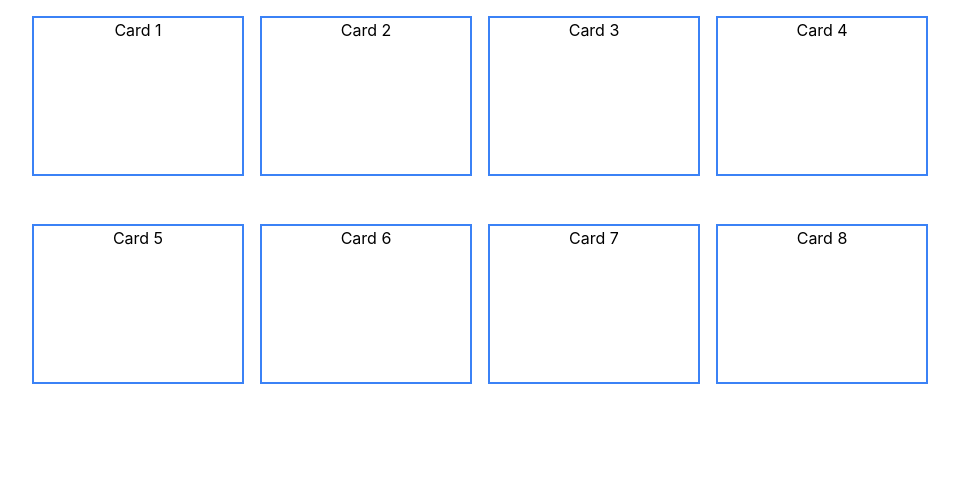
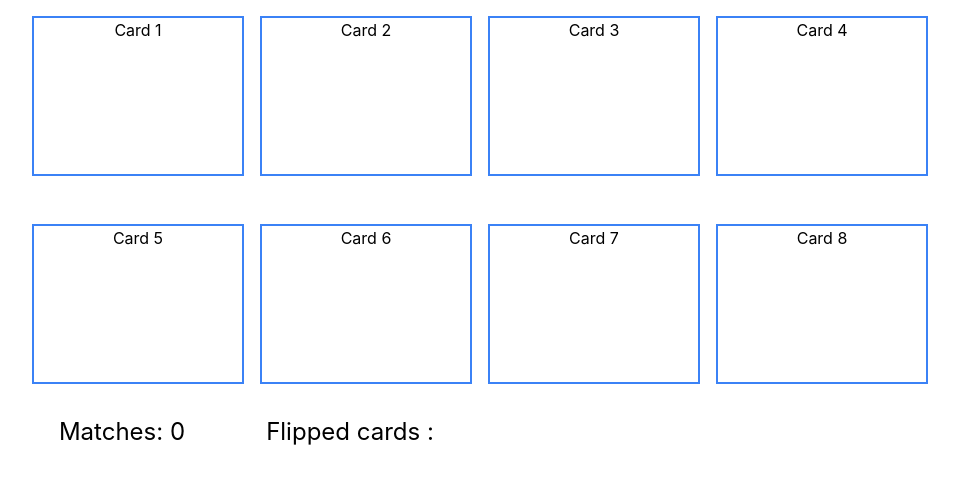
Before and after one commit to CleverDarkSolutions/memory-card-game, a React (Create React App) app: page / in a window 1280 px wide. Shown: the top 484 px of the page, without its empty margins (176-1135 px from the left). Built offline with nearby package versions, Linux system fonts and the light colour scheme.

Commit message:
Matching cards now works, but need to implement spam click protection

```diff
--- a/src/components/CardGrid.tsx
+++ b/src/components/CardGrid.tsx
@@ -1,4 +1,4 @@
-import React, {useState} from 'react';
+import React, {useEffect, useState} from 'react';
 import Card from './Card';
 
 
@@ -9,57 +9,92 @@ const CardGrid = () => {
       name: 'Card 1',
       image: 'string',
       flipped: false,
-      id: 1
+      id: 1,
+      pairId: 1,
     },
     {
       name: 'Card 2',
       image: 'string',
       flipped: false,
-      id: 1
+      id: 2,
+      pairId: 1,
     },
     {
       name: 'Card 3',
       image: 'string',
       flipped: false,
-      id: 2,
+      id: 3,
+      pairId: 2,
     },
     {
       name: 'Card 4',
       image: 'string',
       flipped: false,
-      id: 2
+      id: 4,
+      pairId: 2,
     },
     {
       name: 'Card 5',
       image: 'string',
       flipped: false,
-      id: 3
+      id: 5,
+      pairId: 3,
     },
     {
       name: 'Card 6',
       image: 'string',
       flipped: false,
-      id: 3
+      id: 6,
+      pairId: 3
     },
     {
       name: 'Card 7',
       image: 'string',
       flipped: false,
-      id: 4
+      id: 7,
+      pairId: 4,
     },
     {
       name: 'Card 8',
       image: 'string',
       flipped: false,
-      id: 4
+      id: 8,
+      pairId: 4,
     },
   ]);
+  const [matches, setMatches] = useState(0);
+  const [flippedCards, setFlippedCards] = useState<Array<number>>([]);
+
+  const checkCards = () => {
+    const firstCard =  cards.find( item => item.id === flippedCards[0]);
+    const secondCard = cards.find(item => item.id === flippedCards[1]);
+    if(firstCard?.pairId === secondCard?.pairId) {
+      setMatches(matches + 1);
+    }
+    else {
+      const flipBack = cards.map(card =>
+        card.id === flippedCards[0] || card.id === flippedCards[1] ? { ...card, flipped: false } : card
+      );
+      setCards(flipBack);
+    }
+    setFlippedCards([]);
+  };
+
   const flipCard = (id: number) => {
     const newCards = cards.map(card =>
       card.id === id ? { ...card, flipped: true } : card
     );
     setCards(newCards);
+    if(flippedCards.length < 2) {
+      setFlippedCards([...flippedCards, id]);
+    }
   };
+
+  useEffect(() => {
+    if(flippedCards.length === 2) {
+      setTimeout( () => {checkCards();}, 1500);
+    }
+  }, [checkCards, flippedCards]);
   return(
     <div className="mx-auto grid grid-cols-4 gap-4 w-[70vw]">
       {cards.map( (card) => (
@@ -72,6 +107,8 @@ const CardGrid = () => {
           flipped={card.flipped}
         />
       ))}
+      <div className="text-2xl">Matches: {matches}</div>
+      <div className="text-2xl">Flipped cards : {flippedCards.map(item => <div key={item}>{item}</div>)}</div>
     </div>
   );
 };
```
